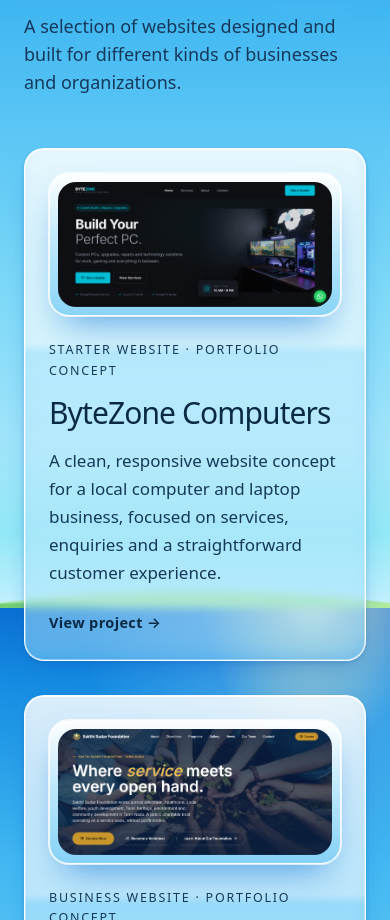
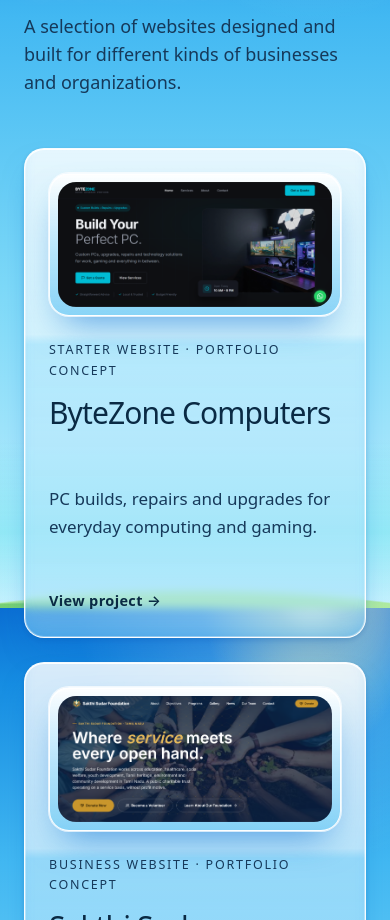
Before and after one commit to Siddharth3188/portfolio-v2, a Next.js app: page / in a window 390 px wide. Shown: the part 1080-2000 px from the top of the page. Built offline with nearby package versions, Linux system fonts and the light colour scheme.

Commit message:
Add mobileDescription and equalHeightMobile props

```diff
--- a/components/ProjectCard.tsx
+++ b/components/ProjectCard.tsx
@@ -4,20 +4,22 @@
 import ProjectImage from "./ProjectImage";
 import Reveal from "./Reveal";
 
-export default function ProjectCard({ project, flip, detailed }: { project: Project; flip?: boolean; detailed?: boolean }) {
+export default function ProjectCard({ project, flip, detailed, mobileDescription, equalHeightMobile }: { project: Project; flip?: boolean; detailed?: boolean; mobileDescription?: string; equalHeightMobile?: boolean }) {
   const href = projectHref(project);
   return (
-    <Reveal>
-      <article data-card="" className={`grid items-center gap-6 border-t border-line py-12 md:gap-12 ${flip ? "md:grid-cols-[1fr_1.3fr]" : "md:grid-cols-[1.3fr_1fr]"}`}>
+    <Reveal className={equalHeightMobile ? "max-md:flex max-md:flex-col" : undefined}>
+      <article data-card="" className={`grid items-center gap-6 border-t border-line py-12 md:gap-12 ${flip ? "md:grid-cols-[1fr_1.3fr]" : "md:grid-cols-[1.3fr_1fr]"} ${equalHeightMobile ? "max-md:flex-1 max-md:grid-rows-[auto_1fr] max-md:items-stretch" : ""}`}>
         <Link href={href} aria-label={`View ${project.title}`} data-frame="" className={`group block overflow-hidden rounded-lg border border-line bg-card ${flip ? "md:order-2" : ""}`}>
           <ProjectImage image={project.featuredImage} className="transition duration-500 group-hover:scale-[1.03]" />
         </Link>
-        <div>
-          <p className="mb-3 text-[12.5px] font-medium uppercase tracking-[0.14em] text-mute">{project.category} · {project.status}</p>
-          <h3 className="font-display text-3xl leading-tight">{project.title}</h3>
-          <p className="mt-4 text-mute">{detailed ? project.overview : project.description}</p>
+        <div className={equalHeightMobile ? "max-md:flex max-md:flex-col" : undefined}>
+          <p className={`mb-3 text-[12.5px] font-medium uppercase tracking-[0.14em] text-mute ${equalHeightMobile ? "max-md:min-h-[2lh]" : ""}`}>{project.category} · {project.status}</p>
+          <h3 className={`font-display text-3xl leading-tight ${equalHeightMobile ? "max-md:min-h-[2lh]" : ""}`}>{project.title}</h3>
+          <p className="mt-4 text-mute">
+            {detailed ? project.overview : mobileDescription ? (<><span className="md:hidden">{mobileDescription}</span><span className="hidden md:inline">{project.description}</span></>) : project.description}
+          </p>
           {detailed && <p className="mt-4 text-[15px] text-mute">{project.highlights.join(" · ")}</p>}
-          <Link href={href} className="mt-6 inline-block text-[14.5px] font-semibold tracking-wide underline-offset-4 hover:underline">View project →</Link>
+          <Link href={href} className={`mt-6 inline-block text-[14.5px] font-semibold tracking-wide underline-offset-4 hover:underline ${equalHeightMobile ? "max-md:mt-auto max-md:pt-5" : ""}`}>View project →</Link>
         </div>
       </article>
     </Reveal>
```
